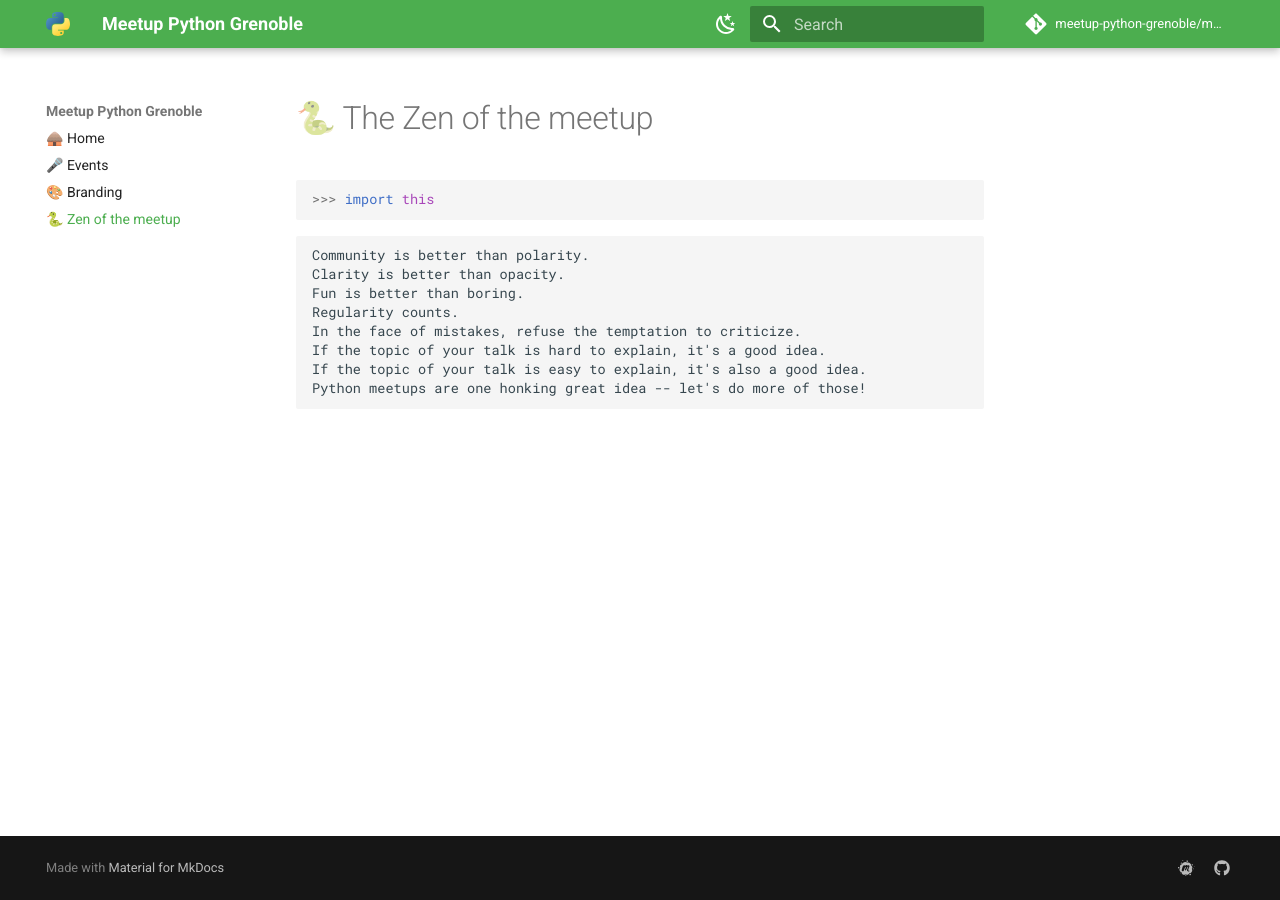
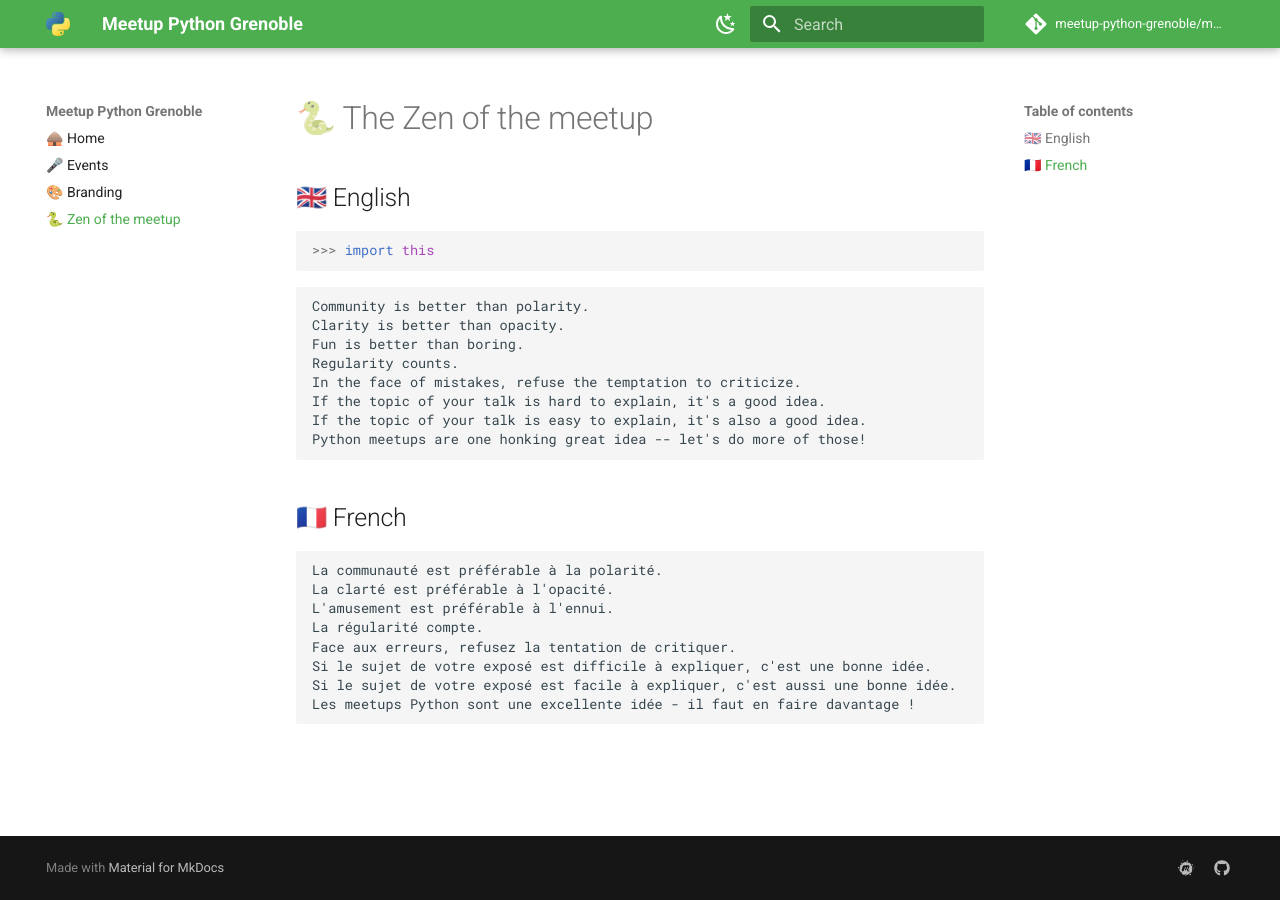
Before and after one commit to meetup-python-grenoble/meetup-python-grenoble.github.io, an MkDocs documentation site: the page built from content/zen.md, in a window 1280 px wide. Built offline with MkDocs 1.6.1 and Material for MkDocs 9.7.7, drawn with Linux system fonts in a browser that asks for light colours; comment, search, counter and statistics services are not loaded.

Commit message:
Add french version of zen

````diff
--- a/content/zen.md
+++ b/content/zen.md
@@ -5,6 +5,8 @@ hide:
 ---
 
 # 🐍 The Zen of the meetup
+
+## 🇬🇧 English
 
 ```python
 >>> import this
@@ -20,3 +22,16 @@ If the topic of your talk is hard to explain, it's a good idea.
 If the topic of your talk is easy to explain, it's also a good idea.
 Python meetups are one honking great idea -- let's do more of those!
 ```
+
+## 🇫🇷 French
+
+```
+La communauté est préférable à la polarité.
+La clarté est préférable à l'opacité.
+L'amusement est préférable à l'ennui.
+La régularité compte.
+Face aux erreurs, refusez la tentation de critiquer.
+Si le sujet de votre exposé est difficile à expliquer, c'est une bonne idée.
+Si le sujet de votre exposé est facile à expliquer, c'est aussi une bonne idée.
+Les meetups Python sont une excellente idée - il faut en faire davantage !
+```
````
